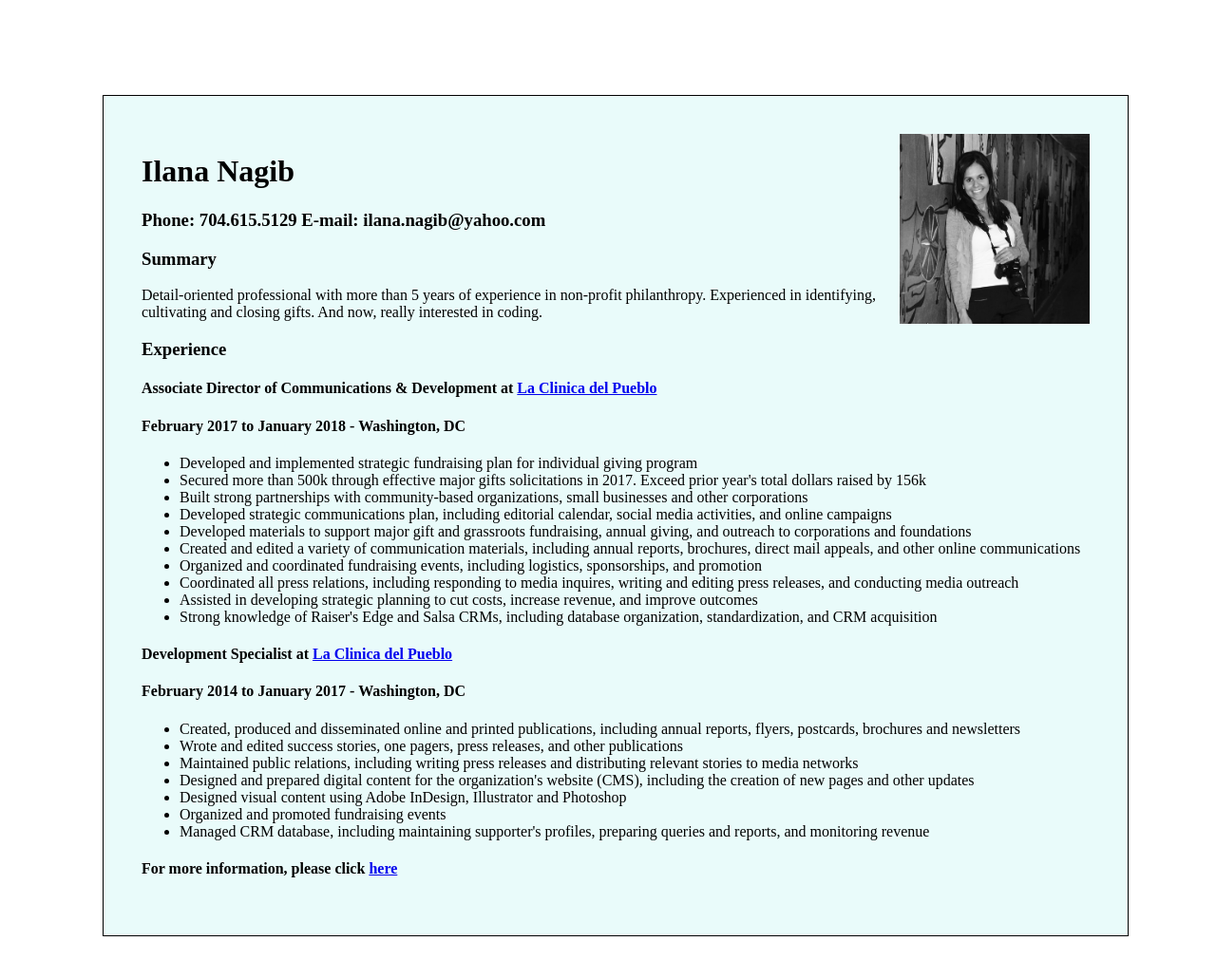
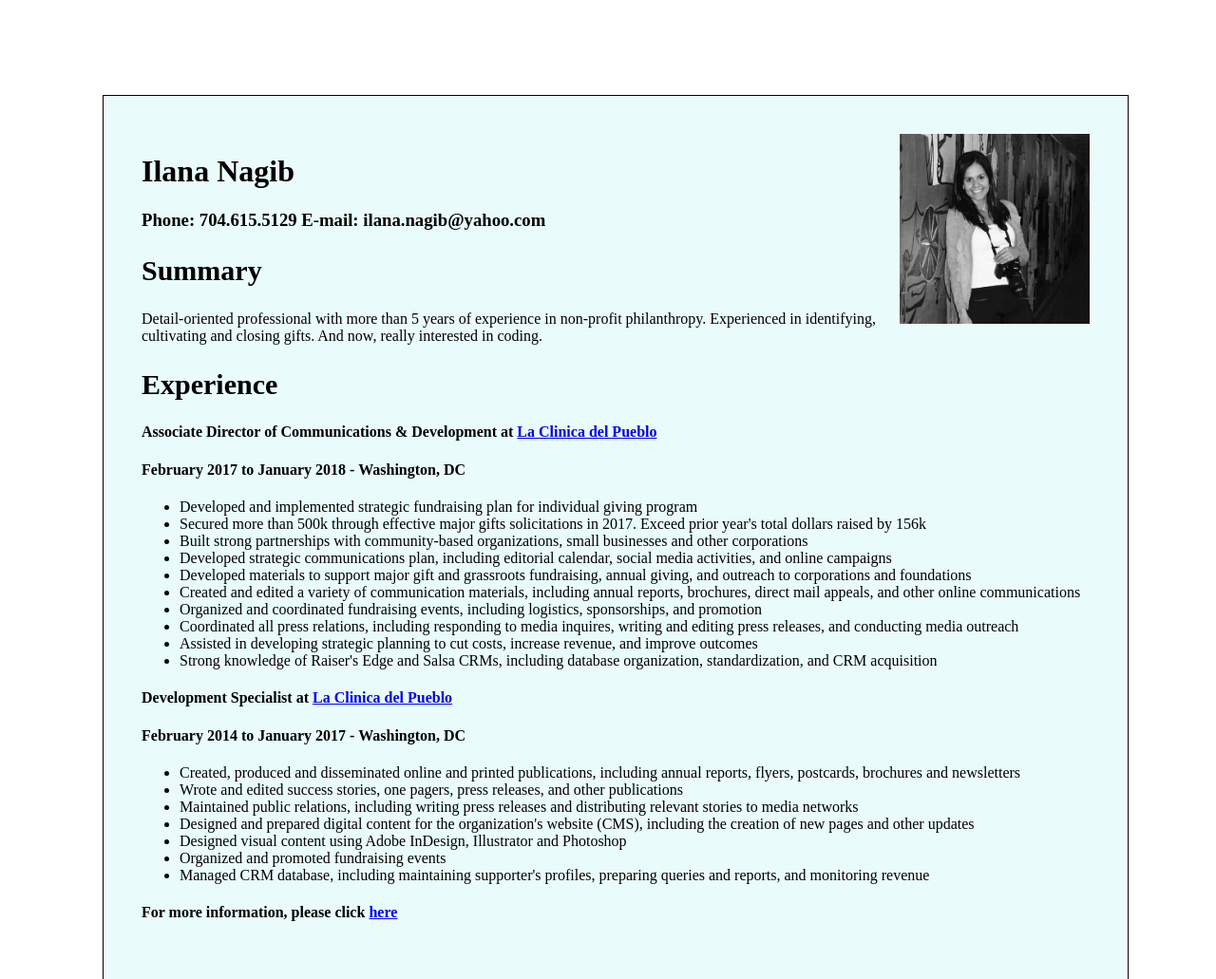
Before and after one commit to ilananagib/ilananagib.github.io, a plain HTML site: page index.html in a window 1280 px wide. Shown: the top 1031 px of the page at 95% size. Drawn offline with Linux system fonts and the light colour scheme.

Commit message:
Update index.html

```diff
--- a/index.html
+++ b/index.html
@@ -9,10 +9,10 @@
   <img src="Ilana Nagib pic.jpg" alt="Ilana Nagib" style="float:right;width:200px;height:200px;">
 <h1>Ilana Nagib</h1>
     <h3>Phone: 704.615.5129 E-mail: ilana.nagib@yahoo.com</h3>
-    <h3>Summary</h3>
+    <h2>Summary</h2>
     <p>Detail-oriented professional with more than 5 years of experience in non-profit philanthropy. Experienced in
 identifying, cultivating and closing gifts. And now, really interested in coding.</p>
-    <h3>Experience</h3>
+    <h2>Experience</h2>
     <h4>Associate Director of Communications & Development at <a href="http://www.lcdp.org">La Clinica del Pueblo</a></h4>
     <h4>February 2017 to January 2018 - Washington, DC</h4>
   <ul style="list-style-type:disc">
```
